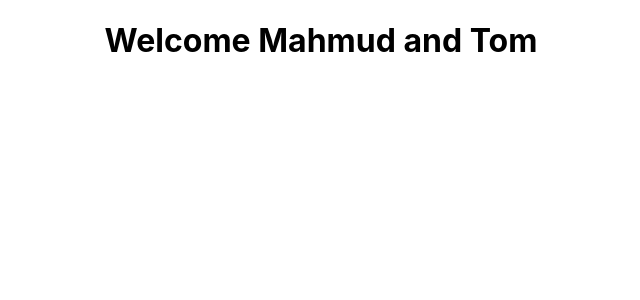
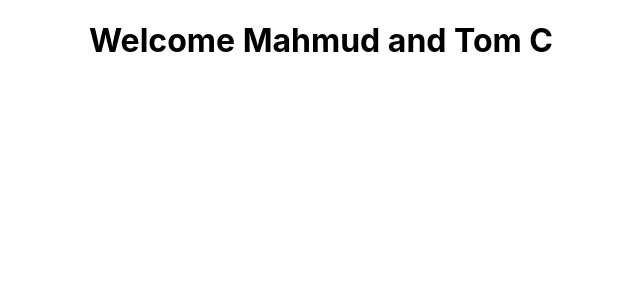
Before and after one commit to mdabutaleb/learning-react-js, a React (Create React App) app: page / in a window 1280 px wide. Shown: the top 300 px of the page, without its empty margins (319-959 px from the left). Built offline with nearby package versions, Linux system fonts and the light colour scheme.

Commit message:
Click event on function component

```diff
--- a/src/App.js
+++ b/src/App.js
@@ -24,7 +24,7 @@ function App() {
             */
             }
             {/*<Greet name="Mahmud" heroName="Tom Cruis"/>*/}
-            <Welcome name="Mahmud" heroName="Tom "/>
+            <Welcome name="Mahmud" heroName="Tom C "/>
         </div>
     );
 }
--- a/src/components/Welcome.js
+++ b/src/components/Welcome.js
@@ -5,7 +5,7 @@ class Welcome extends Component{
         const {name, heroName} = this.props
         return (
             <div>
-                <h1>Welcome {this.props.name} and {this.props.heroName}</h1>
+                <h1>Welcome {name} and { heroName }</h1>
                 {this.props.children}
             </div>
         );
```
Also changed, not shown: src/components/FunctionClick.js (added, +12 -0 lines).
